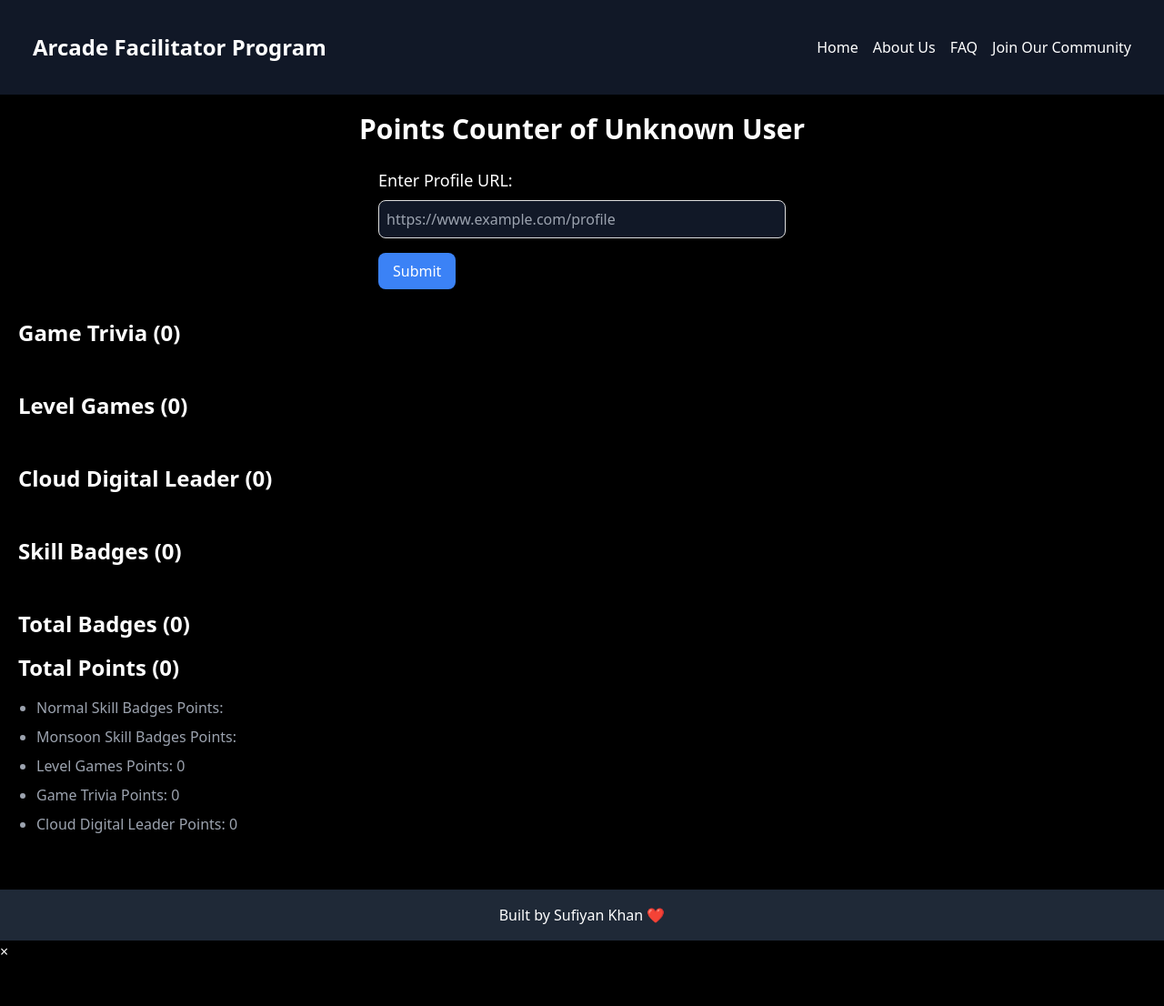
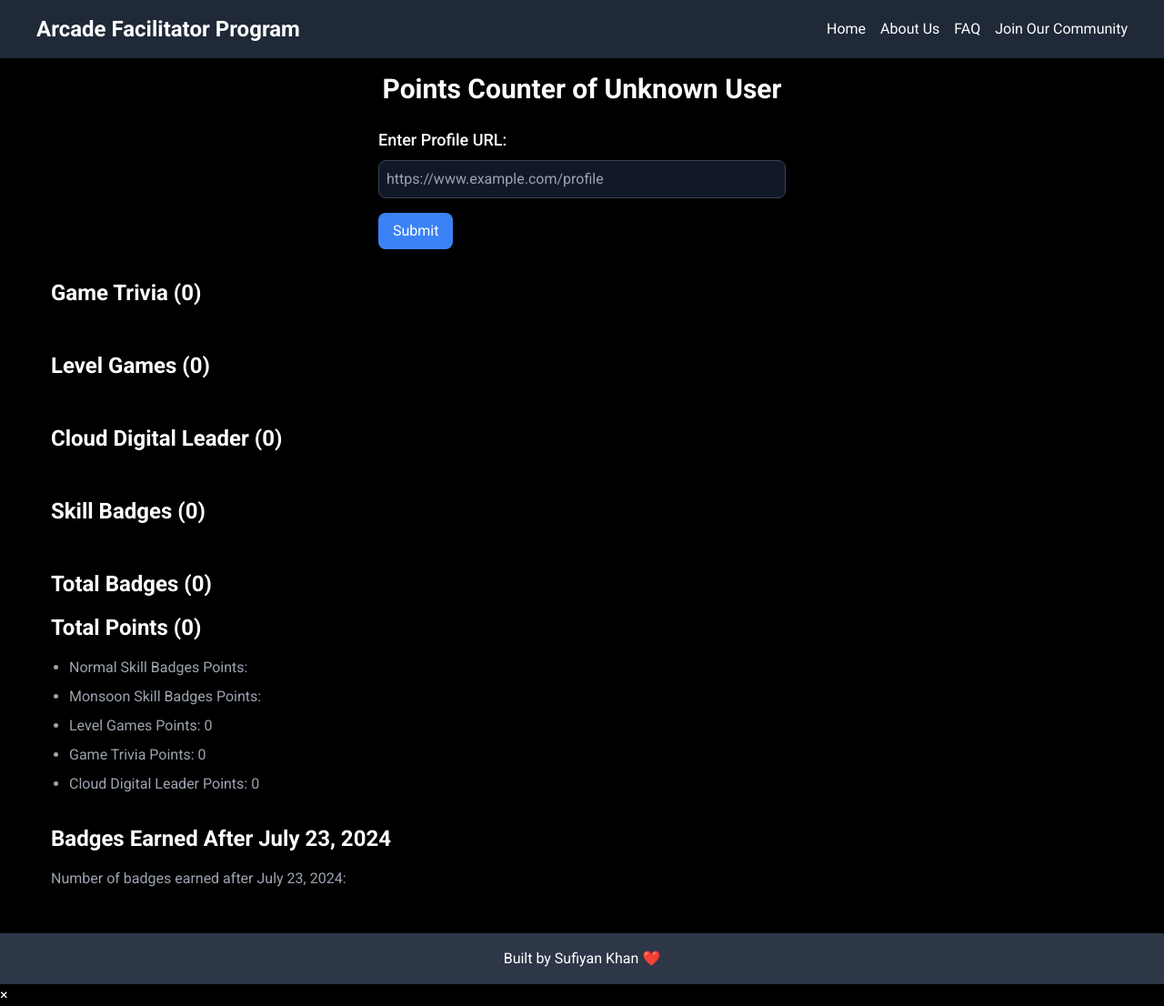
Before and after one commit to Sufi1512/PointCounter, a Flask app: page / in a window 1280 px wide. Shown: the whole page at 91% size. Before the commit the page ends 1050 px from the top, so only its background shows below. Run offline with Flask 3, Linux system fonts and the light colour scheme.

Commit message:
FixedBugs

```diff
--- a/app.py
+++ b/app.py
@@ -54,7 +54,7 @@ def fetch_data(url):
             'game_trivia_count': len(game_trivia),
             'level_games_count': len(level_games),
             'skill_badges_count': len(skill_badges),
-            'cloud_digital_leader_count': len(cloud_digital_leader)-1,
+            'cloud_digital_leader_count': len(cloud_digital_leader),
             'total_badges': len(game_trivia) + len(level_games) + len(skill_badges) + len(cloud_digital_leader)
         },
         'points': points
--- a/badges.py
+++ b/badges.py
@@ -2,7 +2,7 @@
 
 # List of specific skill badges
 SKILL_BADGES_LIST = [
-"Prompt Design in Vertex AI",
+        "Prompt Design in Vertex AI",
         "Protect Cloud Traffic with BeyondCorp Enterprise (BCE) Security",
         "Manage Kubernetes in Google Cloud",
         "Using the Google Cloud Speech API",
@@ -99,7 +99,52 @@ SKILL_BADGES_LIST = [
         "Build Infrastructure with Terraform on Google Cloud",
         "Prepare Data for Looker Dashboards and Reports",
         "Engineer Data for Predictive Modeling with BigQuery ML",
-        "Build a Data Warehouse with BigQuery"
+        "Build a Data Warehouse with BigQuery",
+        "Share Data Using Google Data Cloud",
+        "Use Functions, Formulas, and Charts in Google Sheets",
+        "Integrate BigQuery Data and Google Workspace using Apps Script",
+        "Automate Data Capture at Scale with Document AI",
+        "Develop GenAI Apps with Gemini and Streamlit",
+        "Prompt Design in Vertex AI",
+        "Manage Kubernetes in Google Cloud",
+        "Use Functions, Formulas, and Charts in Google Sheets",
+        "Mitigate Threats and Vulnerabilities with Security Command Center",
+        "The Basics of Google Cloud Compute",
+        "Networking Fundamentals on Google Cloud",
+        "Monitoring in Google Cloud",
+        "Develop Serverless Applications on Cloud Run",
+        "Get Started with Pub/Sub",
+        "Get Started with Eventarc",
+        "Get Started with Dataplex",
+        "Get Started with Cloud Storage",
+        "Implement DevOps Workflows in Google Cloud",
+        "Cloud Speech API: 3 Ways",
+        "Cloud Functions: 3 Ways",
+        "Get Started with Google Workspace Tools",
+        "App Engine: 3 Ways",
+        "Deploy Kubernetes Applications on Google Cloud",
+        "Get Started with API Gateway",
+        "Perform Predictive Data Analysis in BigQuery",
+        "Optimize Costs for Google Kubernetes Engine",
+        "Build a Secure Google Cloud Network",
+        "Manage Data Models in Looker",
+        "Develop Serverless Apps with Firebase",
+        "Implement Load Balancing on Compute Engine",
+        "Get Started with Looker",
+        "Classify Images with TensorFlow on Google Cloud",
+        "Implement Cloud Security Fundamentals on Google Cloud",
+        "Cloud Architecture: Design, Implement, and Manage",
+        "Set Up an App Dev Environment on Google Cloud",
+        "Build Infrastructure with Terraform on Google Cloud",
+        "Analyze Speech and Language with Google APIs",
+        "Analyze Images with the Cloud Vision API",
+        "Prepare Data for ML APIs on Google Cloud",
+        "Use Machine Learning APIs on Google Cloud",
+        "Engineer Data for Predictive Modeling with BigQuery ML",
+        "Create ML Models with BigQuery ML",
+        "Develop your Google Cloud Network",
+        "Build a Data Warehouse with BigQuery",
+        "Derive Insights from BigQuery Data"
 
 ]
 
--- a/points_calculator.py
+++ b/points_calculator.py
@@ -3,6 +3,7 @@ import math
 
 # Define date range for special points calculation
 SPECIAL_DATE_RANGE = (datetime(2024, 7, 22).date(), datetime(2024, 7, 31).date())
+CUTOFF_DATE = datetime(2024, 7, 23).date()
 
 def parse_date(date_str):
     if date_str is None:
@@ -25,20 +26,52 @@ def calculate_points(skill_badges, game_trivia, level_games, cloud_digital_leade
     normal_skill_badges_points = 0
     special_badges_count = 0
     normal_badges_count = 0
+    badges_after_cutoff = 0
+
+    # Flags to check if any badge of each type is earned before cutoff date
+    skill_badge_before_cutoff = False
+    game_trivia_before_cutoff = False
+    level_games_before_cutoff = False
+
+    # Check game trivia badges
+    for badge in game_trivia:
+        earned_date = parse_date(badge.get('date'))
+        if earned_date and earned_date <= CUTOFF_DATE:
+            game_trivia_before_cutoff = True
+            break
+
+    # Check level games badges
+    for badge in level_games:
+        earned_date = parse_date(badge.get('date'))
+        if earned_date and earned_date <= CUTOFF_DATE:
+            level_games_before_cutoff = True
+            break
 
     # Calculate skill badge points
     for badge in skill_badges:
-        # Convert earned date string to datetime object
         earned_date = parse_date(badge.get('date'))
+
         if earned_date:
+            if earned_date <= CUTOFF_DATE:
+                skill_badge_before_cutoff = True
+            else:
+                badges_after_cutoff += 1
+
             if SPECIAL_DATE_RANGE[0] <= earned_date <= SPECIAL_DATE_RANGE[1]:
-                # Special point rule for skill badges within the date range
                 special_skill_badges_points += 1
                 special_badges_count += 1
             else:
-                # Default rule: 1 point for every 2 skill badges
                 normal_skill_badges_points += 0.5
                 normal_badges_count += 1
+
+    # Set counts to zero if any badge of that type is earned before cutoff date
+    if skill_badge_before_cutoff:
+        special_skill_badges_points = 0
+        normal_skill_badges_points = 0
+    if game_trivia_before_cutoff:
+        game_trivia_points = 0
+    if level_games_before_cutoff:
+        level_games_points = 0
 
     # Floor the normal_skill_badges_points
     normal_skill_badges_points = math.floor(normal_skill_badges_points)
@@ -48,14 +81,21 @@ def calculate_points(skill_badges, game_trivia, level_games, cloud_digital_leade
         cloud_digital_leader = 0
 
     total_points = game_trivia_points + level_games_points + int(special_skill_badges_points) + normal_skill_badges_points + cloud_digital_leader
+    if total_points < 0:
+        total_points = 0
+
+    # Check if no badges were found after the cutoff date
+    no_badges_after_cutoff = badges_after_cutoff == 0
 
     return {
         'game_trivia_points': game_trivia_points,
         'level_games_points': level_games_points,
         'special_skill_badges_points': special_skill_badges_points,
-        'normal_skill_badges_points': normal_skill_badges_points,  # Now floored
+        'normal_skill_badges_points': normal_skill_badges_points,
         'special_badges_count': special_badges_count,
         'normal_badges_count': normal_badges_count,
         'cloud_digital_leader_points': cloud_digital_leader,
-        'total_points': total_points
+        'total_points': total_points,
+        'badges_after_cutoff': badges_after_cutoff,
+        'no_badges_after_cutoff': no_badges_after_cutoff
     }
--- a/static/styles.css
+++ /dev/null
@@ -1,33 +0,0 @@
-/* Optional custom styles */
-
-/* Ensures the form elements are visually consistent with Tailwind styles */
-form input[type="text"] {
-    border-color: #ddd;
-}
-
-form button {
-    border-color: #333;
-}
-
-/* Custom utility for container padding */
-.container {
-    padding: 20px;
-}
-
-/* Custom styles for the badge container */
-.badge-container {
-    display: flex;
-    flex-wrap: wrap;
-    justify-content: center;
-    gap: 20px;
-}
-
-/* Custom spacing for list items */
-ul li {
-    margin-bottom: 0.5rem;
-}
-
-/* Adjustments for hover effects */
-.badge:hover {
-    box-shadow: 0 4px 8px rgba(0, 0, 0, 0.2);
-}
--- a/templates/index.html
+++ b/templates/index.html
@@ -9,7 +9,6 @@
     <link href="https://cdn.jsdelivr.net/npm/tailwindcss@2.2.19/dist/tailwind.min.css" rel="stylesheet">
     <link href="https://cdnjs.cloudflare.com/ajax/libs/font-awesome/6.0.0-beta3/css/all.min.css" rel="stylesheet">
     <link rel="stylesheet" href="styles.css">
-    <link rel="stylesheet" href="topper.css">
 </head>
 <body class="bg-black text-white font-roboto">
     <!-- Navbar -->
@@ -102,6 +101,13 @@
             <li class="mb-2">Cloud Digital Leader Points: {{ data.points.cloud_digital_leader_points }}</li>
         </ul>
 
+        <!-- New section for badges after July 23, 2024 -->
+        <h2 class="text-2xl font-semibold mt-8 mb-4">Badges Earned After July 23, 2024</h2>
+        {% if data.points.no_badges_after_cutoff %}
+            <p class="text-gray-400">No badges were earned after July 23, 2024.</p>
+        {% else %}
+            <p class="text-gray-400">Number of badges earned after July 23, 2024: {{ data.points.badges_after_cutoff }}</p>
+        {% endif %}
     </div>
 
     <footer class="text-center py-4 bg-gray-800 text-white mt-8">
@@ -115,8 +121,5 @@
         </div>
         <button id="closeTopper">&times;</button>
     </div>
-
-    <script src="topper.js"></script>
-    <script src="script.js"></script>
 </body>
 </html>
--- /dev/null
+++ b/templates/styles.css
@@ -0,0 +1,135 @@
+body {
+    background-color: #121212;
+    color: #ffffff;
+    font-family: 'Roboto', sans-serif;
+    transition: background-color 0.3s ease;
+}
+
+.container {
+    max-width: 1200px;
+    margin: 0 auto;
+}
+
+/* Navbar styles */
+nav {
+    background-color: rgba(31, 41, 55, 0.9);
+    backdrop-filter: blur(10px);
+    position: sticky;
+    top: 0;
+    z-index: 1000;
+    transition: all 0.3s ease;
+}
+
+nav:hover {
+    background-color: rgba(31, 41, 55, 1);
+}
+
+nav a {
+    transition: color 0.3s ease;
+}
+
+/* Badge card styles */
+.bg-gray-800 {
+    background-color: #2d3748;
+    transition: all 0.3s ease;
+}
+
+.bg-gray-800:hover {
+    transform: translateY(-5px);
+    box-shadow: 0 10px 20px rgba(0, 0, 0, 0.2);
+}
+
+/* Button styles */
+button {
+    transition: all 0.3s ease;
+}
+
+button:hover {
+    transform: scale(1.05);
+}
+
+/* Form input styles */
+input[type="text"] {
+    transition: all 0.3s ease;
+}
+
+input[type="text"]:focus {
+    border-color: #4299e1;
+    box-shadow: 0 0 0 3px rgba(66, 153, 225, 0.5);
+}
+
+/* Animations */
+@keyframes fadeIn {
+    from { opacity: 0; }
+    to { opacity: 1; }
+}
+
+@keyframes slideIn {
+    from { transform: translateY(20px); opacity: 0; }
+    to { transform: translateY(0); opacity: 1; }
+}
+
+h1, h2 {
+    animation: fadeIn 1s ease-out;
+}
+
+.bg-gray-800 {
+    animation: slideIn 0.5s ease-out;
+}
+
+/* Responsive design */
+@media (max-width: 768px) {
+    .container {
+        padding: 0 20px;
+    }
+}
+
+/* Custom scrollbar */
+::-webkit-scrollbar {
+    width: 10px;
+}
+
+::-webkit-scrollbar-track {
+    background: #1a202c;
+}
+
+::-webkit-scrollbar-thumb {
+    background: #4a5568;
+    border-radius: 5px;
+}
+
+::-webkit-scrollbar-thumb:hover {
+    background: #718096;
+}
+
+/* Footer styles */
+footer {
+    background-color: #2d3748;
+    padding: 20px 0;
+    margin-top: 40px;
+    text-align: center;
+    animation: fadeIn 1s ease-out;
+}
+
+/* Highlight effect for points */
+.highlight {
+    display: inline-block;
+    position: relative;
+    transition: all 0.3s ease;
+}
+
+.highlight:after {
+    content: '';
+    position: absolute;
+    width: 100%;
+    height: 2px;
+    bottom: 0;
+    left: 0;
+    background-color: #4299e1;
+    transform: scaleX(0);
+    transition: transform 0.3s ease;
+}
+
+.highlight:hover:after {
+    transform: scaleX(1);
+}
```
